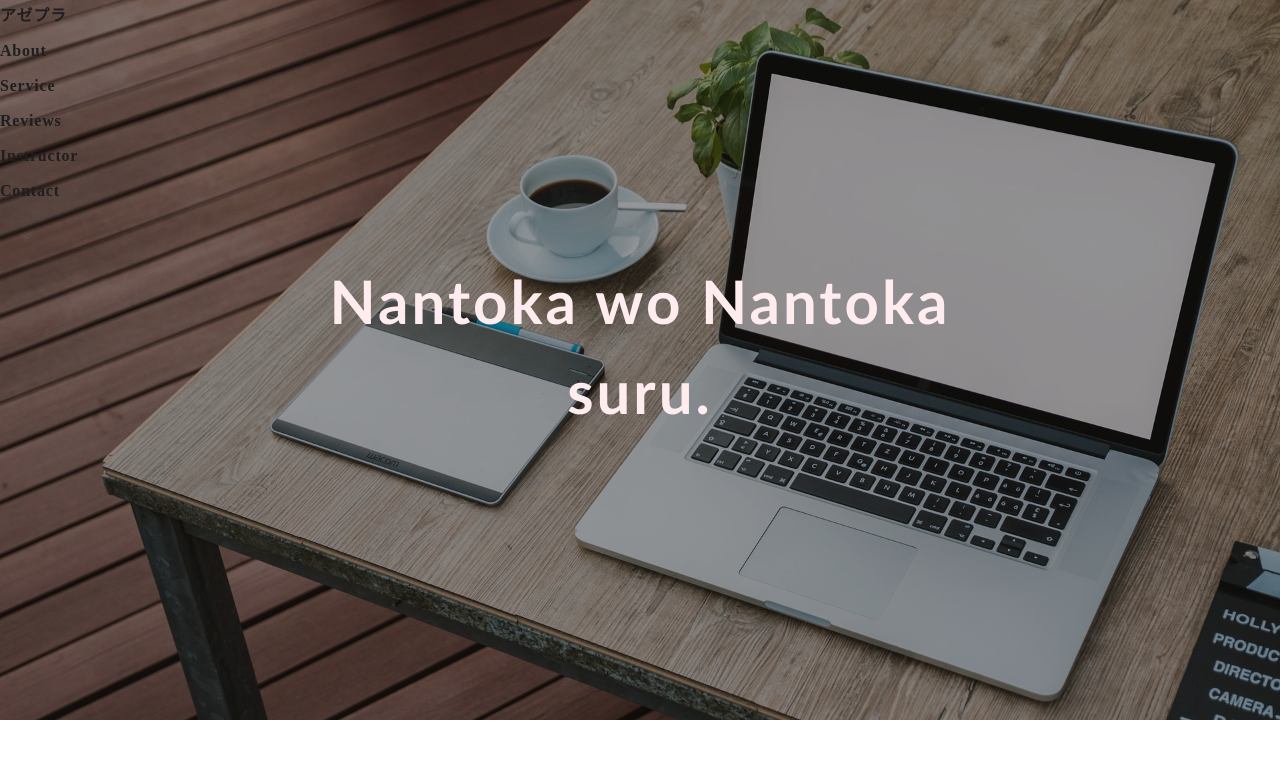
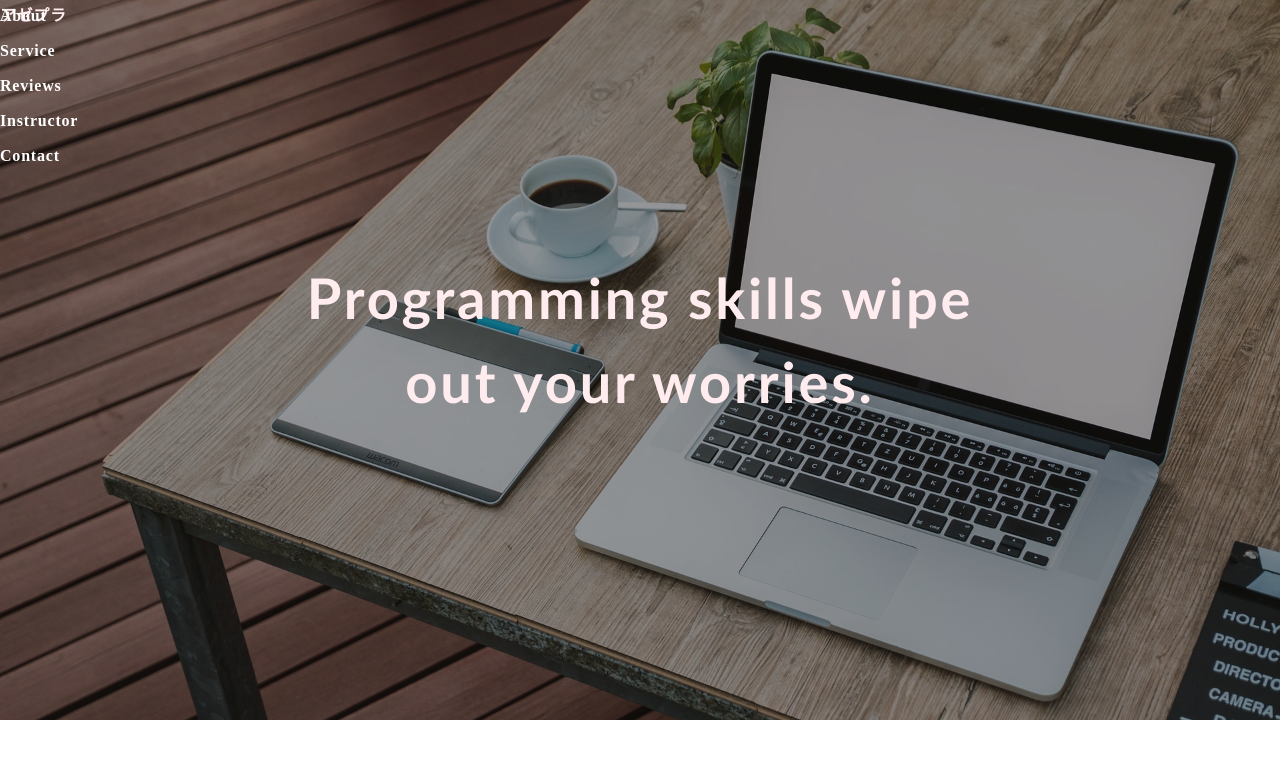
Before and after one commit to kazuya002ex/azepla_lp, a plain HTML site: page index.html in a window 1280 px wide. Drawn offline with Linux system fonts and the light colour scheme.

Commit message:
feat: よくわからん

```diff
--- a/index.html
+++ b/index.html
@@ -9,6 +9,9 @@
 </head>
 <body>
     <header>
+    </header>
+    <main>
+        <section class="header-menu">
             <div class="header-logo">
                 <h1>
                     <a href="/">アゼプラ</a>
@@ -23,11 +26,12 @@
                     <li><a href="#">Contact</a></li>
                 </ul>
             </div>
-    </header>
-    <main>
+        </section>
+
         <div class="header-title">
-            <p>Nantoka wo Nantoka suru.</p>
+            <p>Programming skills wipe out your worries.</p>
         </div>
+
         <section class="about">
             <div class="about-title title">
                 <h2></h2>
--- a/style.css
+++ b/style.css
@@ -142,16 +142,48 @@ header::before {
   display: block;
 }
 
-header ul li a {
+.header-menu {
+}
+
+.header-logo {
+  margin-left: 4%;
+}
+
+.header-logo h1 a {
+  color: #fff;
+  z-index: 10000;
+  color: rgb(255, 236, 239);
   font-weight: bold;
-  /* color: #fff; */
+  /* font-size: 3.5rem; */
+  position: absolute;
+  top: 0;
+  left: 0;
+}
+
+.header-list ul {
+  z-index: 10000;
+  color: rgb(255, 236, 239);
+  font-weight: bold;
+  /* font-size: 3.5rem; */
+  position: absolute;
+  top: 0;
+  left: 0;
+}
+
+.header-list ul li {
+  display: flex;
+}
+
+.header-list ul li a {
+  font-weight: bold;
+  color: #fff;
 }
 
 .header-title p {
   z-index: 10000;
   color: rgb(255, 236, 239);
   font-weight: bold;
-  font-size: 3.75rem;
+  font-size: 3.5rem;
   position: absolute;
   top: 0;
   left: 0;
```
Lines whose indentation alone changed are shown as unchanged.
